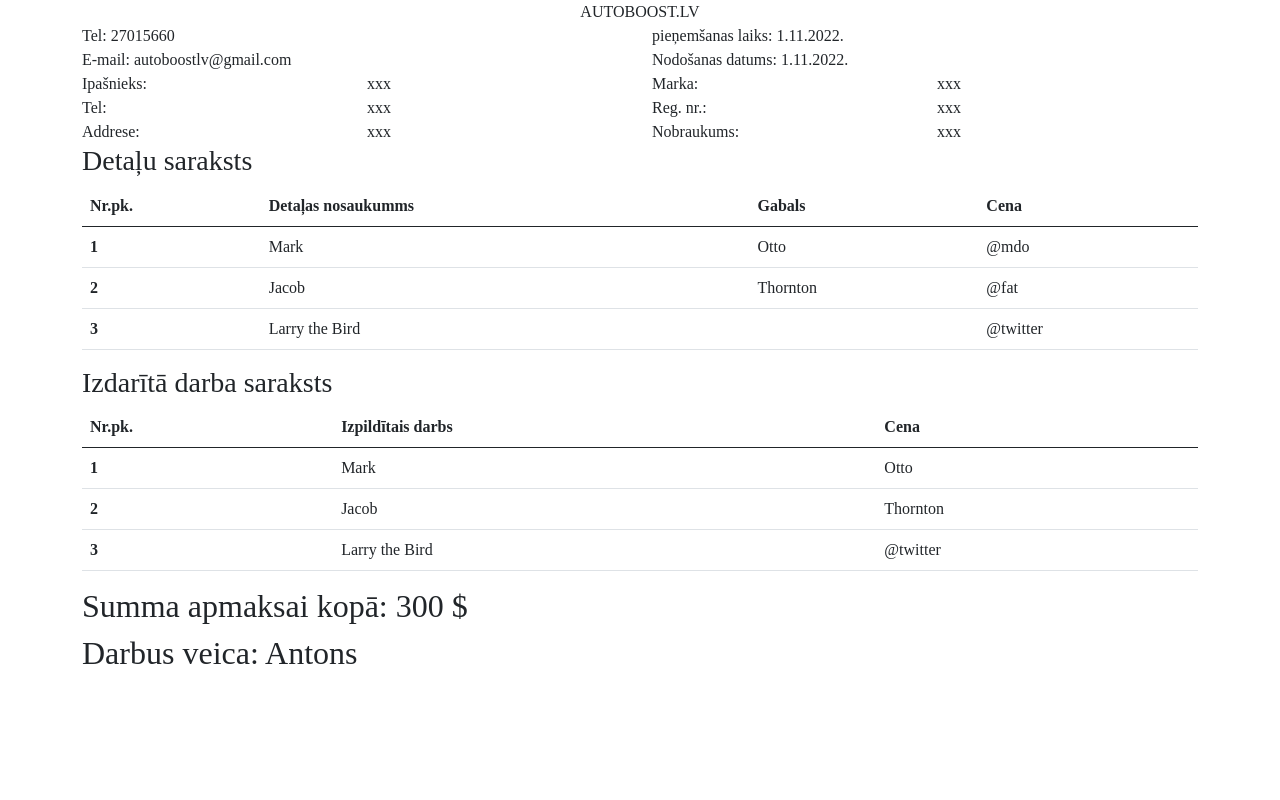
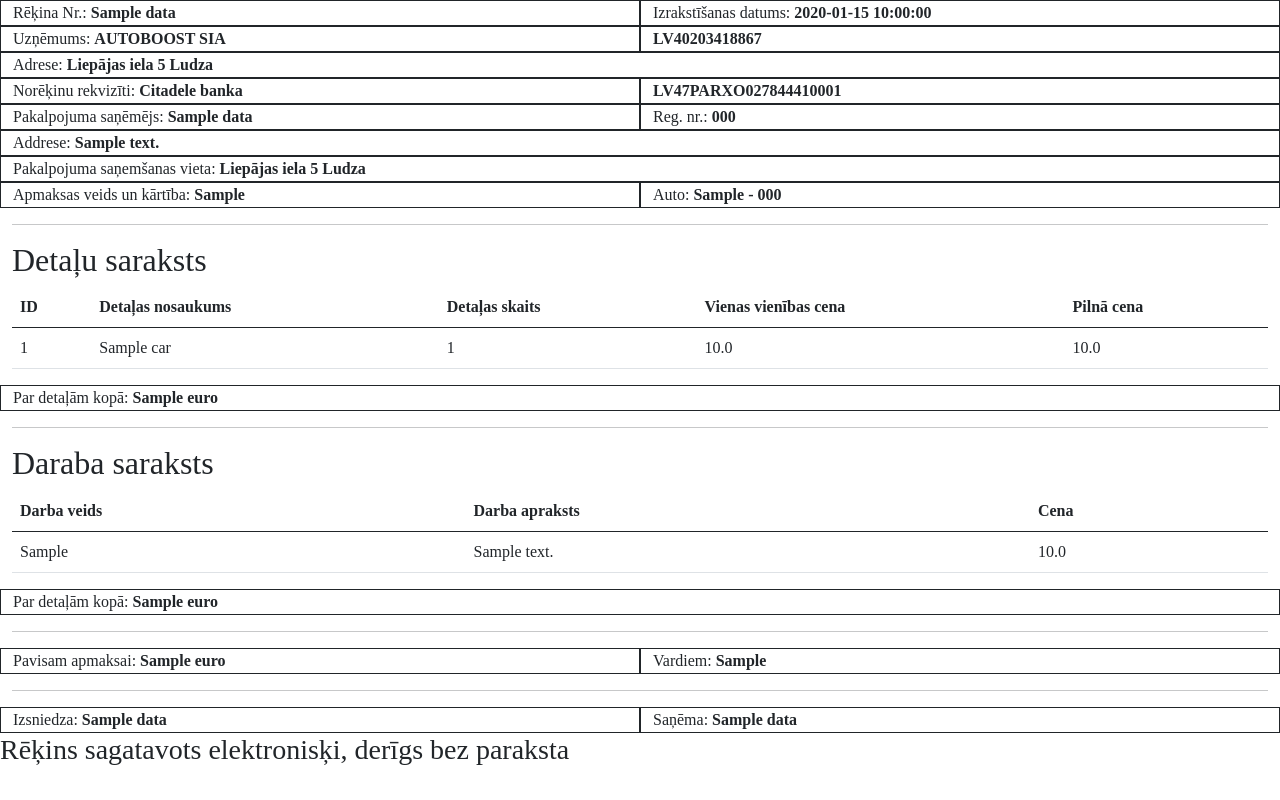
Before and after one commit to iraimiks/work-boost, a Flask app: template work-flask/flaskr/templates/orderpdf.html in a window 1280 px wide. Run offline with Flask 2, Linux system fonts and the light colour scheme; tables that the repository leaves empty hold one stand-in row (values such as "Sample post"); the template is opened without the code that fills it: values that come from a table or form of the project are taken from there, most other values are stand-ins (such as "Sample title", 1, 10 or a date in 2020).

Commit message:
improve order pdf

```diff
--- a/work-flask/flaskr/templates/orderpdf.html
+++ b/work-flask/flaskr/templates/orderpdf.html
@@ -9,139 +9,144 @@
   <link href="https://cdn.jsdelivr.net/npm/bootstrap@5.0.2/dist/css/bootstrap.min.css" rel="stylesheet"
     integrity="sha384-EVSTQN3/azprG1Anm3QDgpJLIm9Nao0Yz1ztcQTwFspd3yD65VohhpuuCOmLASjC" crossorigin="anonymous">
   <style>
-    body
-    {
-        font-family: "Times New Roman", Times, serif;
+    body {
+      font-family: "Times New Roman", Times, serif;
     }
   </style>
 </head>
+
 <body>
-  <div class="container">
-    <div class="row text-center">
-      <div class="col">
-        AUTOBOOST.LV
+  <div class="container-fluid">
+    <div class="row">
+      <div class="col border border-dark">
+        Rēķina Nr.: <strong>{{ order['order_name'] }}</strong>
+      </div>
+      <div class="col border border-dark">
+        Izrakstīšanas datums: <strong>{{ today }}</strong>
       </div>
     </div>
     <div class="row">
-      <div class="col">
-        Tel: 27015660
+      <div class="col border border-dark">
+        Uzņēmums: <strong>AUTOBOOST SIA</strong>
       </div>
-      <div class="col">
-        pieņemšanas laiks: 1.11.2022.
+      <div class="col border border-dark">
+        <strong>LV40203418867</strong>
       </div>
     </div>
     <div class="row">
-      <div class="col">
-        E-mail: autoboostlv@gmail.com
-      </div>
-      <div class="col">
-        Nodošanas datums: 1.11.2022.
+      <div class="col border border-dark">
+        Adrese: <strong>Liepājas iela 5 Ludza</strong>
       </div>
     </div>
     <div class="row">
-      <div class="col">
-        Ipašnieks:
+      <div class="col border border-dark">
+        Norēķinu rekvizīti: <strong>Citadele banka</strong>
       </div>
-      <div class="col">
-        xxx
-      </div>
-      <div class="col">
-        Marka:
-      </div>
-      <div class="col">
-        xxx
+      <div class="col border border-dark">
+        <strong>LV47PARXO027844410001</strong>
       </div>
     </div>
     <div class="row">
-      <div class="col">
-        Tel:
+      <div class="col border border-dark">
+        Pakalpojuma saņēmējs: <strong>{{ order['customer_name'] }}</strong>
       </div>
-      <div class="col">
-        xxx
-      </div>
-      <div class="col">
-        Reg. nr.:
-      </div>
-      <div class="col">
-        xxx
+      <div class="col border border-dark">
+        Reg. nr.: <strong>{{ orderdata['customer_reg_number'] }}</strong>
       </div>
     </div>
+    <div class="row">
+      <div class="col border border-dark">
+        Addrese: <strong>{{ orderdata['customer_address'] }}</strong>
+      </div>
 
+    </div>
     <div class="row">
-      <div class="col">
-        Addrese:
-      </div>
-      <div class="col">
-        xxx
-      </div>
-      <div class="col">
-        Nobraukums:
-      </div>
-      <div class="col">
-        xxx
+      <div class="col border border-dark">
+        Pakalpojuma saņemšanas vieta: <strong>Liepājas iela 5 Ludza</strong>
       </div>
     </div>
-    <h3>Detaļu saraksts</h3>
+    <div class="row">
+      <div class="col border border-dark">
+        Apmaksas veids un kārtība: <strong>{{ orderdata['pay_option'] }}</strong>
+      </div>
+      <div class="col border border-dark">
+        Auto: <strong>{{ order['brand'] }} - {{ order['number'] }}</strong>
+      </div>
+    </div>
+    <hr>
+    <h2>Detaļu saraksts</h2>
     <table class="table">
       <thead>
         <tr>
-          <th scope="col">Nr.pk.</th>
-          <th scope="col">Detaļas nosaukumms</th>
-          <th scope="col">Gabals</th>
-          <th scope="col">Cena</th>
+          <th>ID</th>
+          <th>Detaļas nosaukums</th>
+          <th>Detaļas skaits</th>
+          <th>Vienas vienības cena</th>
+          <th>Pilnā cena</th>
         </tr>
       </thead>
       <tbody>
+        {% for part in parts %}
         <tr>
-          <th scope="row">1</th>
-          <td>Mark</td>
-          <td>Otto</td>
-          <td>@mdo</td>
+          <td>{{ part['id'] }}</td>
+          <td>{{ part['part_name'] }}</td>
+          <td>{{ part['part_count'] }}</td>
+          <td>{{ part['part_price'] }}</td>
+          <td>{{ part['full_price'] }}</td>
         </tr>
-        <tr>
-          <th scope="row">2</th>
-          <td>Jacob</td>
-          <td>Thornton</td>
-          <td>@fat</td>
-        </tr>
-        <tr>
-          <th scope="row">3</th>
-          <td colspan="2">Larry the Bird</td>
-          <td>@twitter</td>
-        </tr>
+        {% endfor %}
       </tbody>
     </table>
-    <h3>Izdarītā darba saraksts</h3>
+    <div class="row">
+      <div class="col border border-dark">
+        Par detaļām kopā: <strong>{{ orderdata['full_part_price'] }} euro</strong>
+      </div>
+    </div>
+    <hr>
+    <h2>Daraba saraksts</h2>
     <table class="table">
       <thead>
         <tr>
-          <th scope="col">Nr.pk.</th>
-          <th scope="col">Izpildītais darbs</th>
-          <th scope="col">Cena</th>
+          <th>Darba veids</th>
+          <th>Darba apraksts</th>
+          <th>Cena</th>
         </tr>
       </thead>
       <tbody>
+        {% for service in services %}
         <tr>
-          <th scope="row">1</th>
-          <td>Mark</td>
-          <td>Otto</td>
+          <td>{{ service['work_type'] }}</td>
+          <td>{{ service['description'] }}</td>
+          <td>{{ service['work_price'] }}</td>
         </tr>
-        <tr>
-          <th scope="row">2</th>
-          <td>Jacob</td>
-          <td>Thornton</td>
-        </tr>
-        <tr>
-          <th scope="row">3</th>
-          <td>Larry the Bird</td>
-          <td>@twitter</td>
-        </tr>
+        {% endfor %}
       </tbody>
     </table>
-    <h2>Summa apmaksai kopā: 300 $</h2>
-    <h2>Darbus veica: Antons</h2>
+    <div class="row">
+      <div class="col border border-dark">
+        Par detaļām kopā: <strong>{{ orderdata['full_service_price'] }} euro</strong>
+      </div>
+    </div>
+    <hr>
+    <div class="row">
+      <div class="col border border-dark">
+        Pavisam apmaksai: <strong>{{ orderdata['full_price'] }} euro</strong>
+      </div>
+      <div class="col border border-dark">
+        Vardiem: <strong>{{ orderdata['price_in_words'] }}</strong>
+      </div>
+    </div>
+    <hr>
+    <div class="row">
+      <div class="col border border-dark">
+        Izsniedza: <strong>{{ orderdata['order_prep_name'] }}</strong>
+      </div>
+      <div class="col border border-dark">
+        Saņēma: <strong>{{ orderdata['order_get_name'] }}</strong>
+      </div>
+    </div>
   </div>
-
+  <h3>Rēķins sagatavots elektronisķi, derīgs bez paraksta</h3>
 </body>
 
 </html>
--- a/work-vuejs/src/views/customerview/CustomerView.vue
+++ b/work-vuejs/src/views/customerview/CustomerView.vue
@@ -12,7 +12,7 @@
   </div>
   <br />
   <div class="field">
-    <button class="button" @click="showBlock(show)">
+    <button class="button is-info" @click="showBlock(show)">
       Auto registrācijas forma
     </button>
   </div>
@@ -25,7 +25,7 @@
           <input
             class="input is-success"
             type="text"
-            placeholder="Audi"
+            placeholder="Auto modelis un tā nosaukums"
             v-model="carbrand"
           />
         </div>
```
Also changed, not shown: work-flask/flaskr/customers/customer.py (+42 -1 lines), work-flask/flaskr/manage.py (+45 -3 lines), work-vuejs/src/views/customerview/OrderView.vue (+5 -5 lines), work-vuejs/src/views/userview/OrderCreatView.vue (+163 -31 lines).
